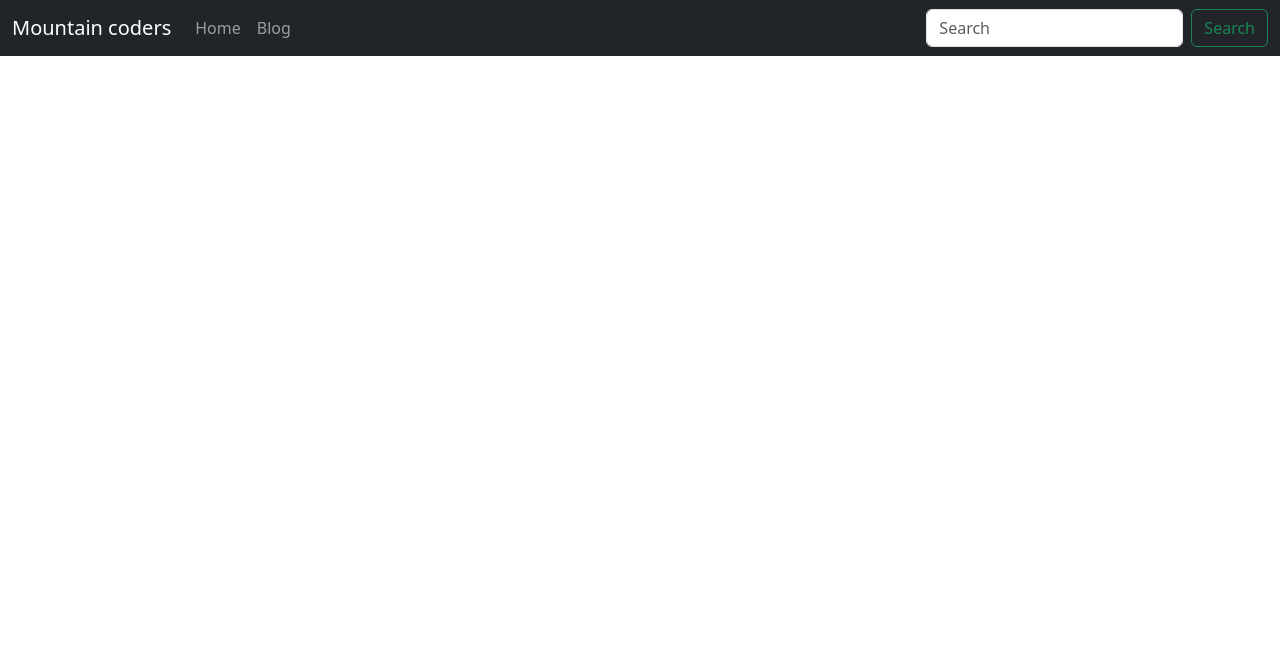
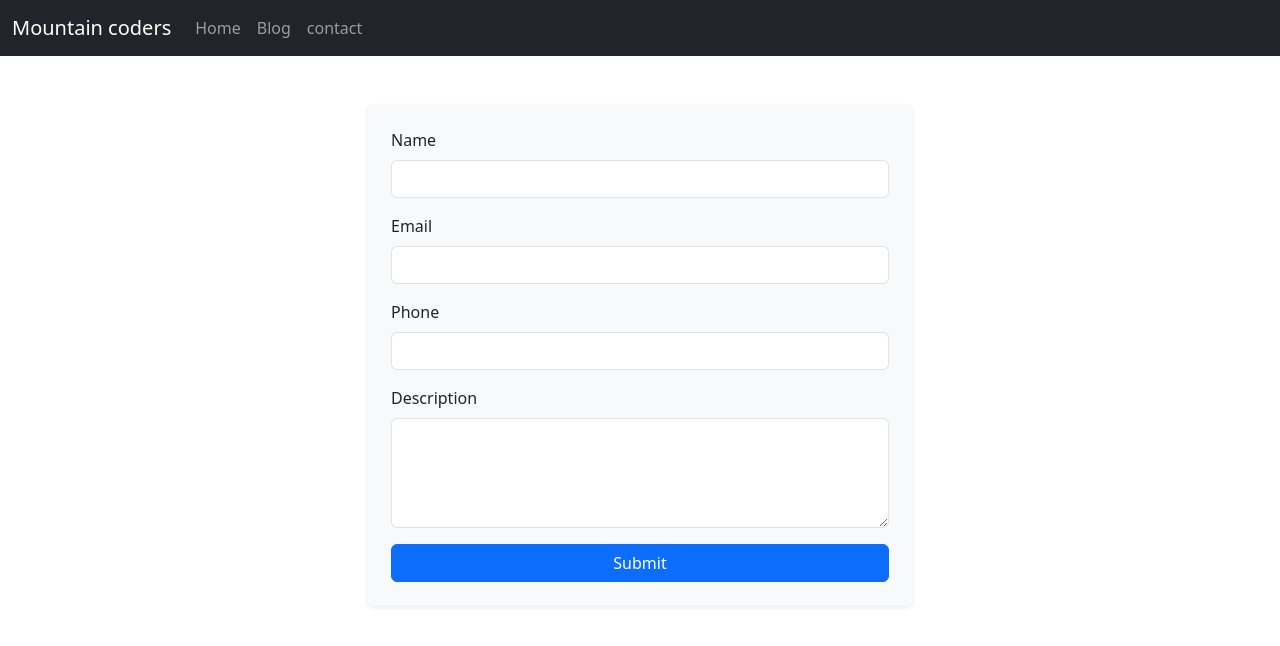
Before and after one commit to sampat646/Blog_website, a Django app: page /contact/ in a window 1280 px wide. Shown: the top 646 px of the page. Run offline with Django 5.2, Linux system fonts and the light colour scheme.

Commit message:
added contact page

```diff
--- a/blog/admin.py
+++ b/blog/admin.py
@@ -9,4 +9,4 @@ class BlogAdmin(admin.ModelAdmin):
             'all': ('css/test.css',)
         }
 admin.site.register(Blog, BlogAdmin)
-admin.site.register(contact)
+admin.site.register(Contact)
--- a/blog/views.py
+++ b/blog/views.py
@@ -1,10 +1,10 @@
-from django.shortcuts import render,HttpResponse
-from blog.models import Blog
+from django.shortcuts import render, HttpResponse
+from blog.models import Blog, Contact  # Import the Contact model correctly
 import math
 
-# Create your views here.
 def Home(request):
     return render(request, 'index.html')
+
 def blog_home(request):
     page = request.GET.get('page', 1)
     page = int(page)
@@ -28,12 +28,29 @@ def blog_home(request):
     }
     return render(request, 'bloag_home.html', context)
 
-def blogpost(request,slug):
+def blogpost(request, slug):
     blog = Blog.objects.filter(slug=slug).first()
     context = {'blog': blog}
-    return render(request, 'blogpost.html',context)
+    return render(request, 'blogpost.html', context)
 
 def contact(request):
+    if request.method == 'POST':
+        # Get form data from POST request
+        name = request.POST.get('name')
+        email = request.POST.get('email')
+        phone = request.POST.get('phone')
+        description = request.POST.get('desc')
+
+        # Validate that all fields are filled
+        if not all([name, email, phone, description]):
+            return HttpResponse("All fields are required.", status=400)
+
+        # Create a new Contact instance and save it to the database
+        contact_instance = Contact(name=name, email=email, phone=phone, desc=description)
+        contact_instance.save()  # This inserts the data into the database
+
+
     return render(request, 'contact.html')
+
 def search(request):
     return render(request, 'search.html')
--- a/templates/base.html
+++ b/templates/base.html
@@ -36,7 +36,10 @@
               <a class="nav-link {% block homeactive %}{% endblock homeactive %}" aria-current="page" href="/">Home</a>
             </li>
             <li class="nav-item">
-              <a class="nav-link {% block blogactive %}{% endblock blogactive %}" aria-current="page" href="/bloghome">Blog {% block slug %}{% endblock slug %}</a>
+              <a class="nav-link {% block blogactive %}{% endblock blogactive %}" aria-current="page" href="/bloghome/">Blog {% block slug %}{% endblock slug %}</a>
+            </li>
+            <li class="nav-item">
+              <a class="nav-link {% block conactive %}{% endblock conactive %}" aria-current="page" href="/contact">contact</a>
             </li>
 
             <!-- <li class="nav-item">
@@ -65,16 +68,6 @@
               <a class="nav-link disabled" aria-disabled="true">Disabled</a>
             </li> -->
           </ul>
-          <form class="d-flex" action= "/search" method ="get"role="search">
-            <input
-              class="form-control me-2"
-              type="search"
-              placeholder="Search"
-              aria-label="Search"
-            />
-            <button class="btn btn-outline-success" type="submit">
-              Search
-            </button>
           </form>
         </div>
       </div>
--- a/templates/contact.html
+++ b/templates/contact.html
@@ -1,3 +1,35 @@
 {% extends "base.html" %}
+{% block conactive %}{% endblock conactive %}
 {% block body %}
+<div class="container my-5">
+    <div class="row justify-content-center">
+        <div class="col-md-6">
+            <form action="{% url 'contact' %}" method="post" class="bg-light p-4 rounded shadow-sm">
+                {% csrf_token %}
+                <div class="mb-3">
+                    <label for="name" class="form-label">Name</label>
+                    <input type="text" id="name" name="name" maxlength="80" class="form-control" required>
+                </div>
+
+                <div class="mb-3">
+                    <label for="email" class="form-label">Email</label>
+                    <input type="email" id="email" name="email" maxlength="55" class="form-control" required>
+                </div>
+
+                <div class="mb-3">
+                    <label for="phone" class="form-label">Phone</label>
+                    <input type="tel" id="phone" name="phone" maxlength="12" class="form-control" required>
+                </div>
+
+                <div class="mb-3">
+                    <label for="desc" class="form-label">Description</label>
+                    <textarea id="desc" name="desc" rows="4" class="form-control" required></textarea>
+                </div>
+
+                <button type="submit" class="btn btn-primary w-100">Submit</button>
+            </form>
+        </div>
+    </div>
+</div>
+
 {% endblock body %}
--- a/templates/search.html
+++ /dev/null
@@ -1,4 +0,0 @@
-{% extends "base.html" %}
-{% block body %}
-<h1>Search page</h1>
-{% endblock body %}
```
Also changed, not shown: blog/models.py (+6 -6 lines), blog/migrations/0006_alter_contact_phone.py (added), db.sqlite3.
